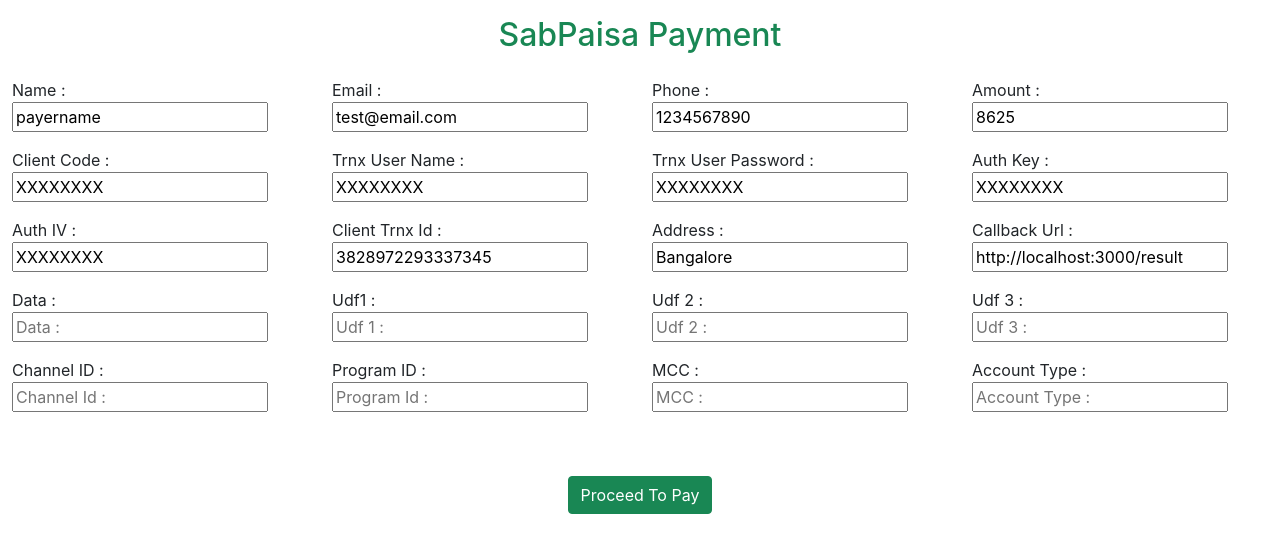
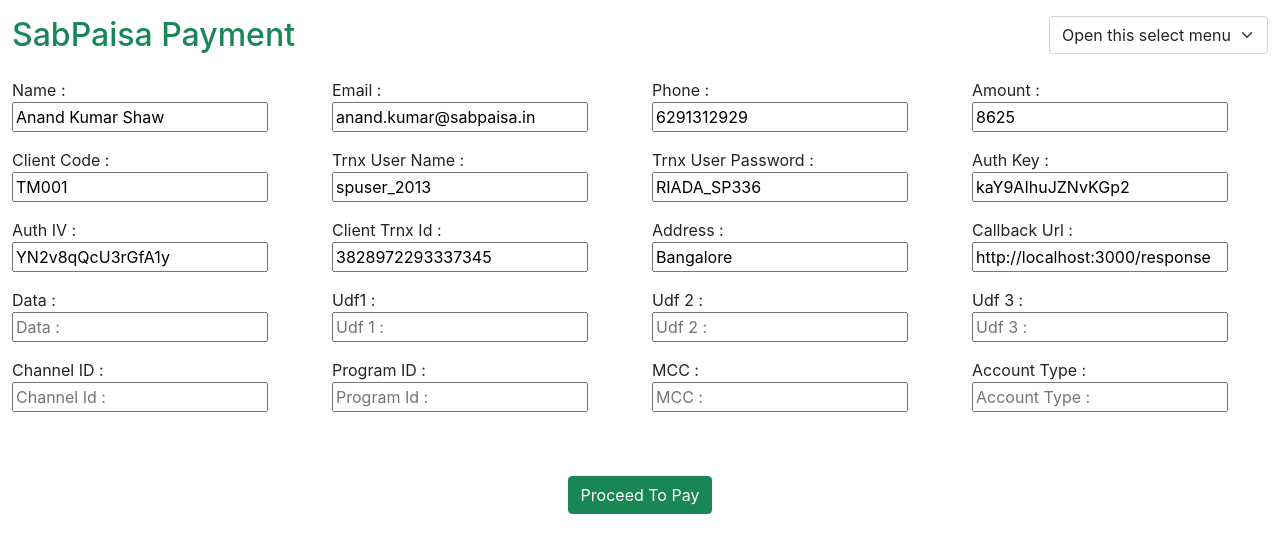
Before and after one commit to 9nidhi/React_Sabpiasa_payment, a React (Create React App) app: page / in a window 1280 px wide. Shown: the top 552 px of the page. Built offline with nearby package versions, Linux system fonts and the light colour scheme.

Commit message:
updated code

```diff
--- a/src/App.js
+++ b/src/App.js
@@ -4,18 +4,18 @@
 const App = (props) => {
 
   const [isOpen, setIsOpen] = useState(false);
-  const [payerName, setPayerName] = useState("payername");
-  const [payerEmail, setPayerEmail] = useState("test@email.com");
-  const [payerMobile, setPayerMobile] = useState("1234567890");
+  const [payerName, setPayerName] = useState("Anand Kumar Shaw");
+  const [payerEmail, setPayerEmail] = useState("anand.kumar@sabpaisa.in");
+  const [payerMobile, setPayerMobile] = useState("6291312929");
   const [amount, setAmount] = useState(8625);
-  const [clientCode, setClientCode] = useState("XXXXXXXX");  // Please use the credentials shared by your Account Manager  If not, please contact your Account Manager
+  const [clientCode, setClientCode] = useState("TM001");
   const [payerAddress, setPayerAddress] = useState("Bangalore");
-  const [transUserName, setTransUserName] = useState("XXXXXXXX"); // Please use the credentials shared by your Account Manager  If not, please contact your Account Manage
+  const [transUserName, setTransUserName] = useState("spuser_2013");
   const [clientTxnId, setclientTxnId] = useState("3828972293337345");
-  const [transUserPassword, setTransUserPassword] = useState("XXXXXXXX");  // Please use the credentials shared by your Account Manager  If not, please contact your Account Manage
-  const [authkey, setAuthkey] = useState("XXXXXXXX");  // Please use the credentials shared by your Account Manager  If not, please contact your Account Manage
-  const [authiv, setAuthiv] = useState("XXXXXXXX");    // Please use the credentials shared by your Account Manager  If not, please contact your Account Manage
-  const [callbackUrl, setCallbackUrl] = useState("http://localhost:3000/result");
+  const [transUserPassword, setTransUserPassword] = useState("RIADA_SP336");
+  const [authkey, setAuthkey] = useState("kaY9AIhuJZNvKGp2");
+  const [authiv, setAuthiv] = useState("YN2v8qQcU3rGfA1y");
+  const [callbackUrl, setCallbackUrl] = useState("http://localhost:3000/response");
   const [data, setData] = useState(null)
   const [udf1, setudf1] = useState(null);
   const [udf2, setudf2] = useState(null);
@@ -41,6 +41,8 @@
   const [programId, setprogramId] = useState(null);
   const [mcc, setmcc] = useState(null);
   const [amountType, setamountType] = useState(null);
+  const [selectedOption, setSelectedOption] = useState('');
+
 
   const handleSubmit = (e) => {
     setIsOpen(true);
@@ -54,11 +56,24 @@
     <div className="container-fluid">
       <form className='xyz' onSubmit={handleSubmit}>
         <div className="wrapper">
-          <div className="row">
-            <div className="text-center mt-3">
+
+          <div className="row mt-3">
+            <div className="col-md-3 d-flex justify-content-start">
               <h2 className='text-success'>SabPaisa Payment</h2>
             </div>
+
+            <div className="col-md-9 d-flex justify-content-end">
+              <div>
+                <select class="form-select" aria-label="Default select example" >
+                  <option selected>Open this select menu</option>
+                  <option value="option1">Version One</option>
+                  <option value="option2">Version Two</option>
+                </select>
+              </div>
+
+            </div>
           </div>
+
           <div id='renderSabPaisa'></div>
           <div className="row mt-3">
             <div className="form-group"></div>
--- a/src/SabpaisaPaymentGateway.js
+++ b/src/SabpaisaPaymentGateway.js
@@ -8,11 +8,11 @@
 function SabpaisaPaymentGateway(props) {
   const clientDetails = props?.clientData
   const [isOpen, setIsOpen] = useState(false);
-  const [clientCode, setClientCode] = useState("XXXXXXXX");    // Please use the credentials shared by your Account Manager  If not, please contact your Account Manager
-  const [transUserName, setTransUserName] = useState("XXXXXXXX");           // Please use the credentials shared by your Account Manager  If not, please contact your Account Manager
-  const [transUserPassword, setTransUserPassword] = useState("XXXXXXXX");     // Please use the credentials shared by your Account Manager  If not, please contact your Account Manager
-  const [authkey, setAuthkey] = useState("XXXXXXXX");                   // Please use the credentials shared by your Account Manager  If not, please contact your Account Manager
-  const [authiv, setAuthiv] = useState("XXXXXXXX");                     // Please use the credentials shared by your Account Manager  If not, please contact your Account Manager
+  const [clientCode, setClientCode] = useState("TM001");
+  const [transUserName, setTransUserName] = useState("spuser_2013");
+  const [transUserPassword, setTransUserPassword] = useState("RIADA_SP336");
+  const [authkey, setAuthkey] = useState("kaY9AIhuJZNvKGp2");
+  const [authiv, setAuthiv] = useState("YN2v8qQcU3rGfA1y");
   const [callbackUrl, setCallbackUrl] = useState("http://localhost:3000/response");
   const [payerName, setpayerName] = useState(props.payerName);
   const [payerEmail, setpayerEmail] = useState(props.payerEmail);
--- a/src/result.js
+++ b/src/result.js
@@ -4,8 +4,11 @@
 
 const Result = (props) => {
     const location = useLocation();
+    console.log("KKKKKKKKKKK", location);
 
     const resutfromResponse = location?.state?.data;
+
+
 
     const pairs = resutfromResponse.split("&")
 
@@ -25,7 +28,7 @@
                     <tr className='bg-success text-white'>
                         <th scope="col">Sl No.</th>
                         <th scope="col">Key</th>
-                        <th scope="col">Response Values</th>
+                        <th scope="col">Values</th>
                     </tr>
                 </thead>
                 {keyValuePairs.map(pair => (
```
Also changed, not shown: src/SabpaisaSdk.tsx (deleted, +0 -82 lines).
